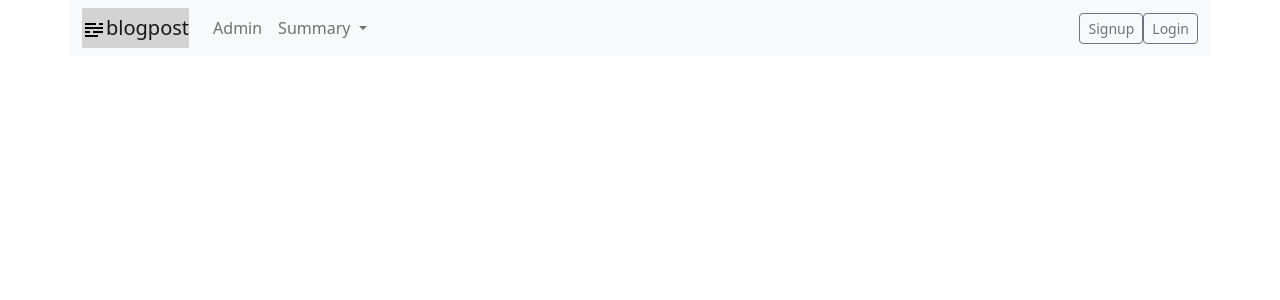
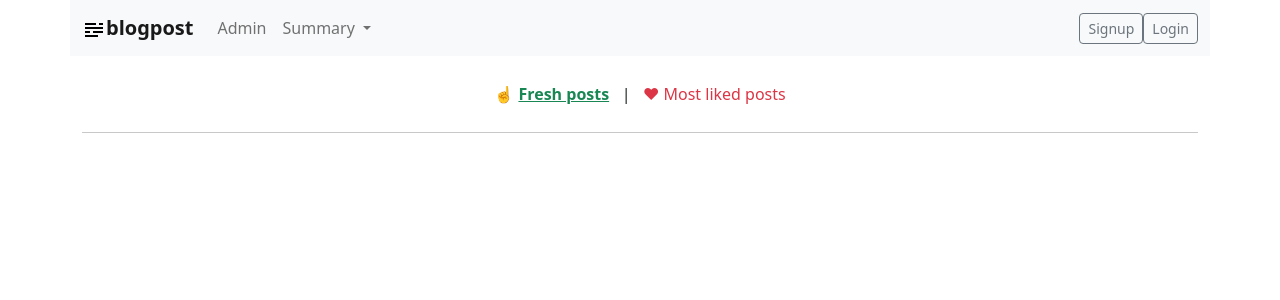
Before and after one commit to ruslanways/BlogPost, a Django app: page / in a window 1280 px wide. Shown: the top 300 px of the page. Run offline with Django 4.2, Linux system fonts and the light colour scheme; data that the repository does not hold is empty.

Commit message:
added redirect to home after post creation, added ordering option on home page

```diff
--- a/blogspot-project/diary/static/diary/style.css
+++ b/blogspot-project/diary/static/diary/style.css
@@ -60,5 +60,20 @@ a:focus {
 }
 
 .selected {
-    background-color: lightgray !important;
+    /* background-color: lightgray !important; */
+    font-weight: bold;
+
+    /* text-shadow: 2px 8px 6px rgba(0,0,0,0.2),
+                 0px -5px 35px rgba(255,255,255,0.3); */
+
+    /* text-shadow: 0px 4px 3px rgba(0,0,0,0.4),
+                0px 8px 13px rgba(0,0,0,0.1),
+                0px 18px 23px rgba(0,0,0,0.1); */
+
 }
+
+.center {
+    margin: auto;
+    padding: 10px;
+    text-align: center;
+  }
--- a/blogspot-project/diary/templates/diary/add-post.html
+++ b/blogspot-project/diary/templates/diary/add-post.html
@@ -34,7 +34,7 @@
     </div>
     <div class="form-text">{{form.published.errors}}</div>
 
-    <button type="submit" class="btn btn-primary">submit</button>
+    <button type="submit" class="btn btn-primary">Create</button>
 </form>
 
 {% endblock %}
--- a/blogspot-project/diary/templates/diary/index.html
+++ b/blogspot-project/diary/templates/diary/index.html
@@ -4,6 +4,26 @@
 
 {% block content %}
 
+<div class="center">
+<a href="{% url 'home' %}" class="link-success">&#9757;
+    {% if ordering == 'fresh' %}
+    <b><u>Fresh posts</u></b>
+    {% else %}
+    Fresh posts
+    {% endif %}
+</a>
+&nbsp;&nbsp;|&nbsp;&nbsp;
+<a href="{% url 'home-like-ordering' %}" class="link-danger"> &#10084;
+
+    {% if ordering == 'liked' %}
+    <b><u>Most liked posts</u></b>
+    {% else %}
+    Most liked posts
+    {% endif %}
+</a>
+</div>
+<hr>
+<br>
 {% for post in object_list %}
 <div class="post">
 
--- a/blogspot-project/diary/urls.py
+++ b/blogspot-project/diary/urls.py
@@ -1,9 +1,11 @@
 from django.urls import include, path
-from .views import CreateLikeView, HomeView, PostDeleteView, PostDetailView, AuthorDetailView, AuthorListView, PostListView, PostUpdateView, SignUp, Login, PasswordReset, CustomPasswordResetConfirmView, CreatePostView
+from .views import CreateLikeView, HomeView, HomeViewLikeOrdered, PostDeleteView, PostDetailView, AuthorDetailView, AuthorListView, PostListView, PostUpdateView, SignUp, Login, PasswordReset, CustomPasswordResetConfirmView, CreatePostView
 from django.contrib.auth.views import LogoutView
 
 urlpatterns = [
     path('', HomeView.as_view(), name='home'),
+    path('like_ordered/', HomeViewLikeOrdered.as_view(), name='home-like-ordering'),
+    path('posts/add/', CreatePostView.as_view(), name='post-add'),
     path('posts/', PostListView.as_view(), name='post-list'),
     path('posts/<pk>/', PostDetailView.as_view(), name='post-detail'),
     path('authors/', AuthorListView.as_view(), name='author-list'),
@@ -19,7 +21,6 @@ urlpatterns = [
         name="password_reset_confirm"
     ),
     path('', include('django.contrib.auth.urls')),
-    path('posts/add', CreatePostView.as_view(), name='post-add'),
     path('likes/add/<pk>', CreateLikeView.as_view(), name='add-like'),
     path('posts/<pk>/update', PostUpdateView.as_view(), name='post-update'),
     path('posts/<pk>/delete', PostDeleteView.as_view(), name='post-delete')
--- a/blogspot-project/diary/views.py
+++ b/blogspot-project/diary/views.py
@@ -25,12 +25,22 @@ class HomeView(ListView):
 
     template_name = 'diary/index.html'
     queryset = Post.objects.annotate(Count('like')).select_related('author').filter(published=True)
+    ordering = ['-updated', '-like__count']
+
+    def get_context_data(self, **kwargs):
+        context = super().get_context_data(**kwargs)
+        context['ordering'] = 'fresh'
+        if self.request.user.is_authenticated:
+            context['liked_by_user'] = self.queryset.filter(like__user=self.request.user)
+        return context
+
+
+class HomeViewLikeOrdered(HomeView):
     ordering = ['-like__count', '-updated']
 
     def get_context_data(self, **kwargs):
         context = super().get_context_data(**kwargs)
-        if self.request.user.is_authenticated:
-            context['liked_by_user'] = self.queryset.filter(like__user=self.request.user)
+        context['ordering'] = 'liked'
         return context
 
 
@@ -151,6 +161,8 @@ class CreatePostView(LoginRequiredMixin, CreateView):
     form_class = AddPostForm
     template_name ='diary/add-post.html'
 
+    success_url = '/'
+
     def form_valid(self, form):
         form.instance.author = self.request.user
         return super().form_valid(form)
```
